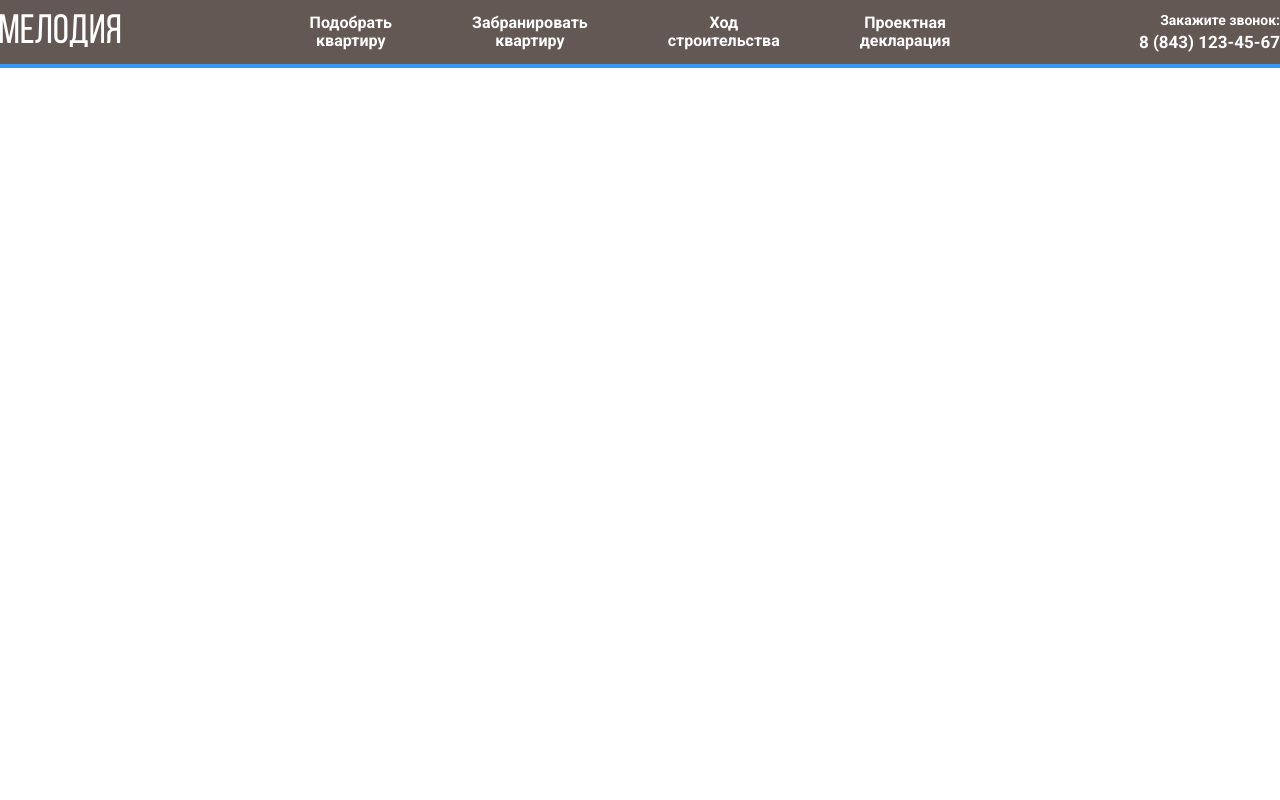
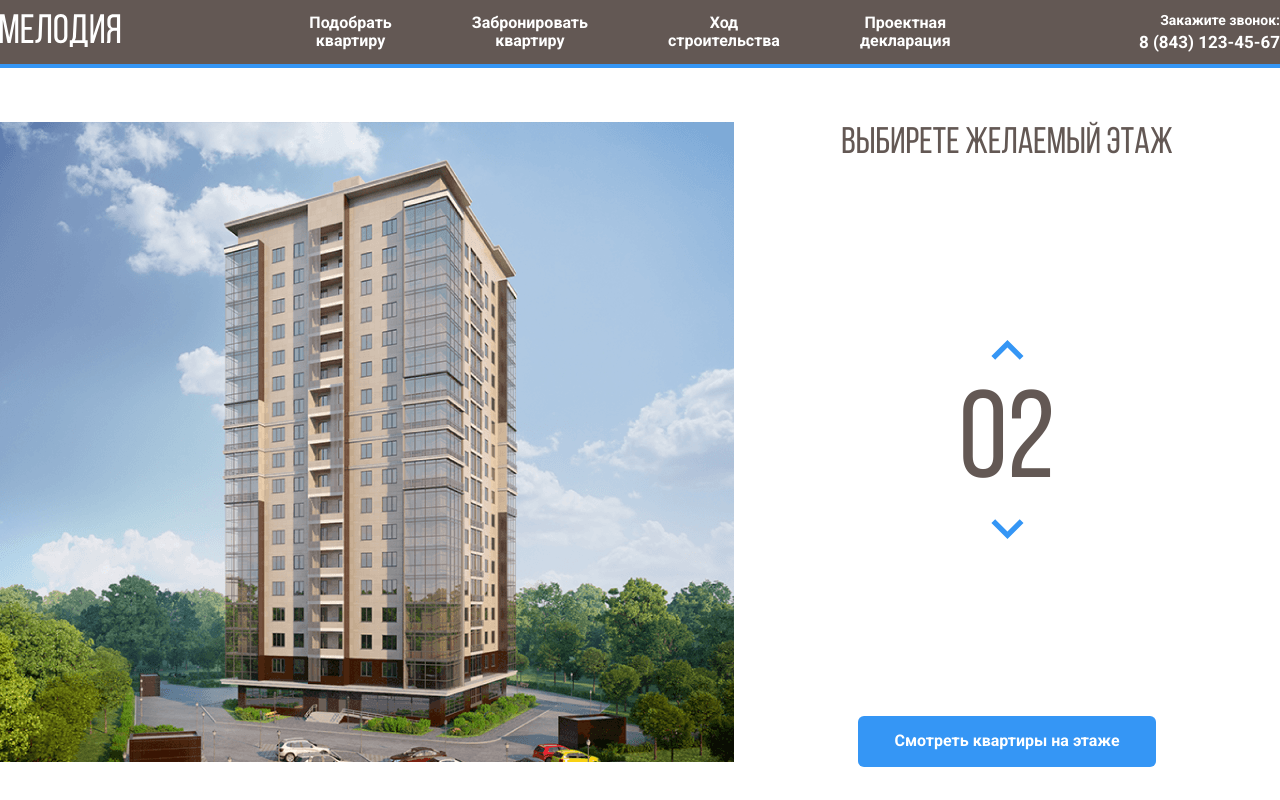
Before and after one commit to Wee1ed/melody, a plain HTML site: page index.html in a window 1280 px wide. Drawn offline with Linux system fonts and the light colour scheme.

Commit message:
Lesson 2

```diff
--- a/css/style.css
+++ b/css/style.css
@@ -1,3 +1,12 @@
+@font-face {
+  font-family: "Bebas Neue";
+  src: local("Bebas Neue Regular Regular"), local("BebasNeueRegular"),
+    url("../fonts/BebasNeueRegular.woff2") format("woff2"),
+    url("../fonts/BebasNeueRegular.woff") format("woff");
+  font-weight: normal;
+  font-style: normal;
+  font-display: swap;
+}
 * {
   box-sizing: border-box;
 }
@@ -49,3 +58,59 @@ body {
   text-decoration: none;
   color: #fff;
 }
+.main {
+  max-width: 1280px;
+  margin: auto;
+  padding-top: 54px;
+  display: flex;
+}
+.main-info {
+  flex-grow: 1;
+  text-align: center;
+  display: flex;
+  flex-direction: column;
+  align-items: center;
+  justify-content: space-between;
+}
+.home-image path {
+  opacity: 0;
+  cursor: pointer;
+}
+.home-image path:hover {
+  opacity: 1;
+}
+.counter-group {
+  display: flex;
+  flex-direction: column;
+  align-items: center;
+}
+.counter-button {
+  cursor: pointer;
+  background-color: #fff;
+  border: none;
+}
+.counter-arrow-down {
+  transform: rotateX(180deg);
+}
+.main-title {
+  margin: 0;
+  font-family: "Bebas Neue", sans-serif;
+  font-weight: normal;
+  font-size: 37px;
+  line-height: 44px;
+  color: #635854;
+}
+.counter {
+  color: #635854;
+  font-family: "Bebas Neue", sans-serif;
+  font-size: 124px;
+  margin-top: 10px;
+}
+.button-primary {
+  background: #3596f5;
+  border-radius: 6px;
+  color: #fff;
+  border: none;
+  padding: 16px 36px;
+  cursor: pointer;
+}
--- a/index.html
+++ b/index.html
@@ -23,7 +23,7 @@
              <li class="navbar-item">
                  <a href="*" class="navbar-link">Подобрать <br/> квартиру </a>
              </li><li class="navbar-item">
-                <a href="*" class="navbar-link">Забранировать <br /> квартиру </a>
+                <a href="*" class="navbar-link">Забронировать <br /> квартиру </a>
             </li><li class="navbar-item">
                 <a href="*" class="navbar-link">Ход <br /> строительства </a>
             </li><li class="navbar-item">
@@ -39,5 +39,59 @@
 </div>
 <!--navbar-->
 </header>
+<main class="main">
+    <div class="main-imaig">
+    <svg
+      class="home-image"
+      width="734"
+      height="640"
+      viewBox="0 0 734 640"
+      fill="none"
+      xmlns="http://www.w3.org/2000/svg"
+        xmlns:xlink="http://www.w3.org/1999/xlink">
+        <rect width="734" height="640" fill="url(#pattern0)" />
+        <defs>
+            <pattern id="pattern0" patternContentUnits="objectBoundingBox" width="1" height="1">
+                <use xlink:href="#image0" transform="translate(-0.00408719) scale(0.0013624 0.0015625)" />
+            </pattern>
+            <image id="image0" width="740" height="640" xlink:href="img/home.png" />
+        </defs>
+        <path d="M222 537L442.8 545L512 531.3V553L443.5 572.7L222 561.7V537Z" fill="#3595F6" fill-opacity="0.75" />
+        <path d="M223 510V485H444H513V508L445 515L223 510Z" fill="#3595F6" fill-opacity="0.75" />
+        <path d="M223 486V461L444.3 457.3L512 464V486H444" fill="#3595F6" fill-opacity="0.75" />
+        <path d="M223 460V434L444.5 430.7L513 441.7V463L444 456.3L223 460Z" fill="#3595F6" fill-opacity="0.75" />
+        <path d="M222 433V409.3L443 397L514 420V441.3L443 429L222 433Z" fill="#3595F6" fill-opacity="0.75" />
+        <path d="M223 536V511L443.3 514.3L513 511V531L443.7 544L223 536Z" fill="#3595F6" fill-opacity="0.75" />
+        <path d="M222 411V386L444.2 369.7L514 398.3V419L443.7 397.3L222 411Z" fill="#3595F6" fill-opacity="0.75" />
+        <path d="M222 386V361L444.5 340.7L514 377.3V398L442 369.3L222 386Z" fill="#3595F6" fill-opacity="0.75" />
+        <path d="M222 360V336L445 311.3L514 355.3V377L444.7 339L222 360Z" fill="#3595F6" fill-opacity="0.75" />
+        <path d="M222 335V311L444.5 282.3L514 333.3V354L443.7 311.7L222 335Z" fill="#3595F6" fill-opacity="0.75" />
+        <path d="M221 311V287L443.3 254L514 313.3V333L444 282.3L221 311Z" fill="#3595F6" fill-opacity="0.75" />
+        <path d="M222 286V262L443.2 227L513 291V312L444.3 253.7L222 286Z" fill="#3595F6" fill-opacity="0.75" />
+        <path d="M222 262V237L444.3 199L513 269.3V290L444 226L222 262Z" fill="#3595F6" fill-opacity="0.75" />
+        <path d="M222 236V211L442.8 167.3L513 246.3V269L444 195.7L222 236Z" fill="#3595F6" fill-opacity="0.75" />
+        <path d="M223 212V187L443 139L513 224V247L442.3 167.7L223 212Z" fill="#3595F6" fill-opacity="0.75" />
+        <path d="M222 187V162L441.8 110L513 202.3V225L443.3 138.7L222 187Z" fill="#3595F6" fill-opacity="0.75" />
+        <path d="M222 162V136L444 79.3L513 181V202L443.7 110.3L222 162Z" fill="#3595F6" fill-opacity="0.75" />
+    </svg>
+
+    </div>
+    <!-- /.main-imaig -->
+    <div class="main-info">
+        <h2 class="main-title">Выбирете желаемый этаж</h2>
+        <div class="counter-group">
+            <button class="counter-button conter-up">
+                <img class="counter-arrow counter-arrow-up" src="img/arrow.svg" alt="arrow-up">
+            </button>
+            <span class="counter">02</span>
+            <button class="counter-button conter-down">
+                <img class="counter-arrow counter-arrow-down" src="img/arrow.svg" alt="arrow-up">
+            </button>
+        </div>
+        <!-- /.counter-grop -->
+        <button class="button button-primary">Смотреть квартиры на этаже</button>
+    </div>
+    <!-- /.main-info -->
+</main>
 </body>
 </html>
```
Also changed, not shown: fonts/BebasNeueRegular.woff (added), fonts/BebasNeueRegular.woff2 (added), img/Group 3.svg (added), img/arrow.svg (added), img/home.png (added).
